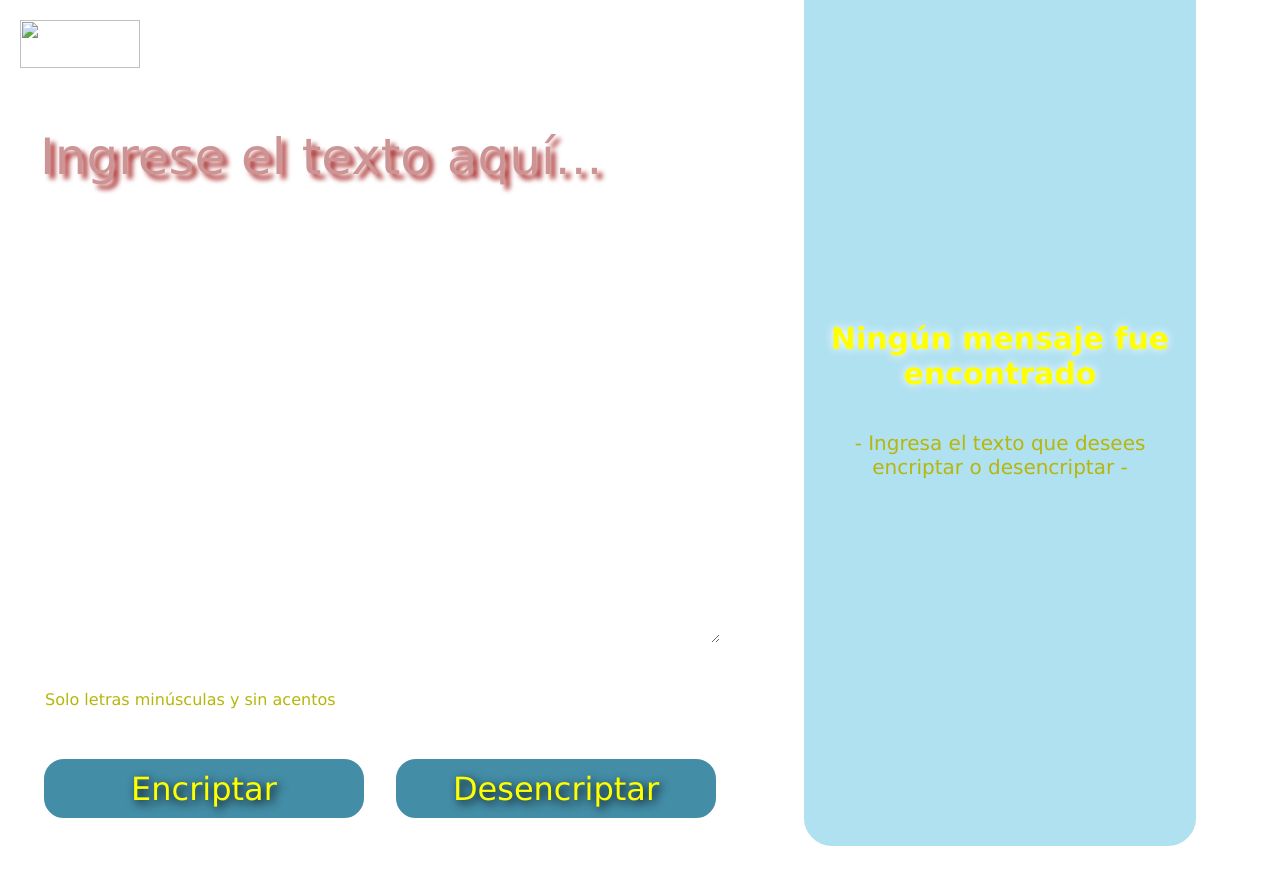
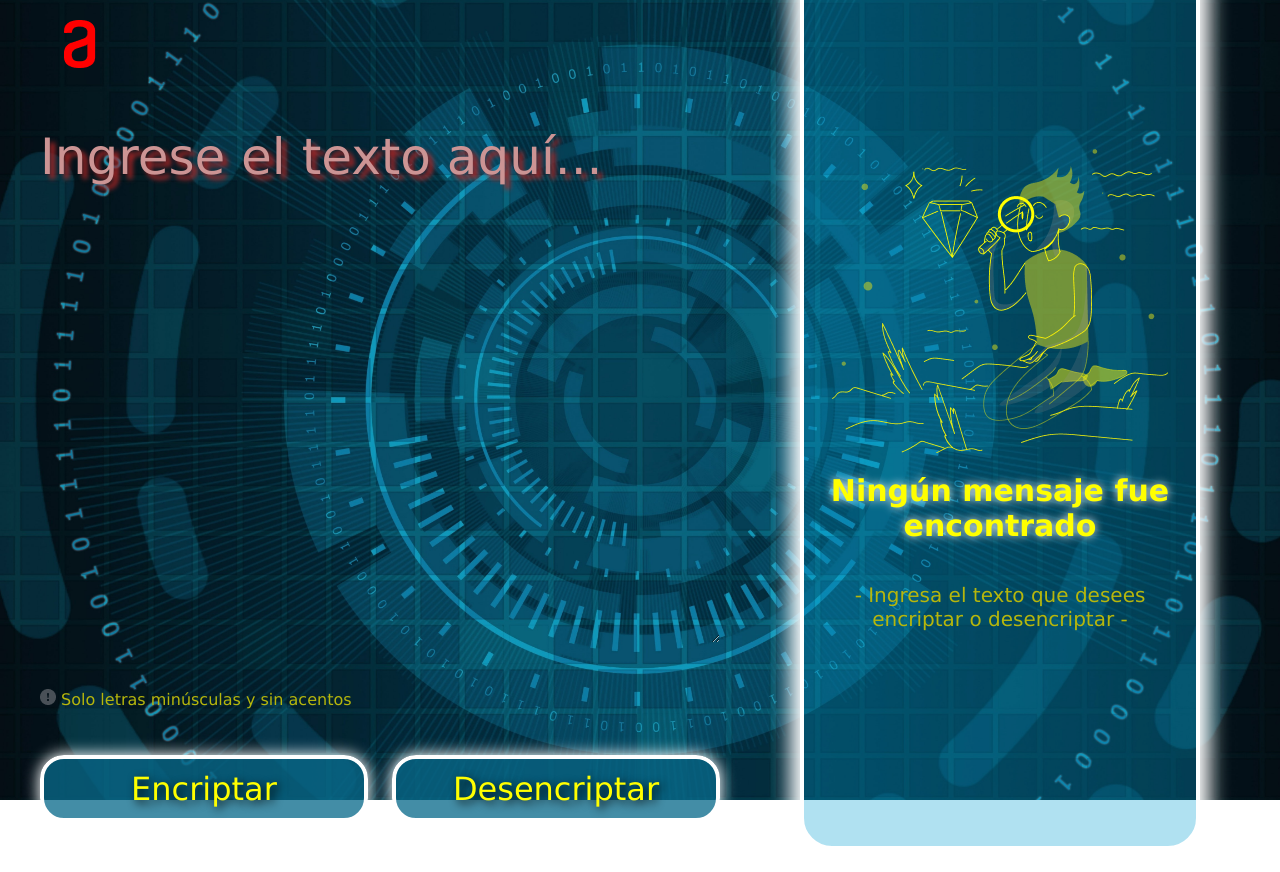
Before and after one commit to jona-rod/Encriptador-de-texto, a plain HTML site: page index.html in a window 1280 px wide. Drawn offline with Linux system fonts and the light colour scheme; the site is published under a folder, as on GitHub Pages, so addresses that start at the root find nothing.

Commit message:
modificacion src imagenes

```diff
--- a/estilos.css
+++ b/estilos.css
@@ -13,7 +13,7 @@
     flex-direction: row;
     justify-content:space-evenly;
     align-items: center;
-    background-image:url(/imagenes/fondo.jpg);
+    background-image:url(imagenes/fondo.jpg);
     background-size:cover;
     background-position: center;
 }
--- a/index.html
+++ b/index.html
@@ -8,18 +8,18 @@
 </head>
 <body>
     <main>
-        <img class="logo" src="/imagenes/logo.png" alt="">
+        <img class="logo" src="imagenes/logo.png" alt="">
         <section class="contenedor">
             <section class="contenedor__entrada">
                 <textarea class="txt__entrada" id="txtEntrada" placeholder="Ingrese el texto aquí..."></textarea>
-                <p class="mensaje"><img class="img__mensaje" src="/imagenes/exclamacion.png" alt=""> Solo letras minúsculas y sin acentos</p>
+                <p class="mensaje"><img class="img__mensaje" src="imagenes/exclamacion.png" alt=""> Solo letras minúsculas y sin acentos</p>
                 <div class="botones">
                     <button class="btn__encriptar" id="btnEncriptar">Encriptar</button>
                     <button  class="btn__desencriptar" id="btnDesencriptar">Desencriptar</button>
                 </div>
             </section>
             <section class="contenedor__salida" id="contenedorSalida">
-                    <img class="img__plantilla muestra" id="imgPlantilla" src="/imagenes/personaje.png" alt="">
+                    <img class="img__plantilla muestra" id="imgPlantilla" src="imagenes/personaje.png" alt="">
                     <h3 class="msj__plantilla muestra" id="msjPlantilla">Ningún mensaje fue<br>encontrado</h3>
                     <p class="txt__plantilla" id="txtSalida">- Ingresa el texto que desees encriptar o desencriptar -</p>
                     <button  class="btn__copiar oculta" id="btnCopiar">Copiar</button>
```
